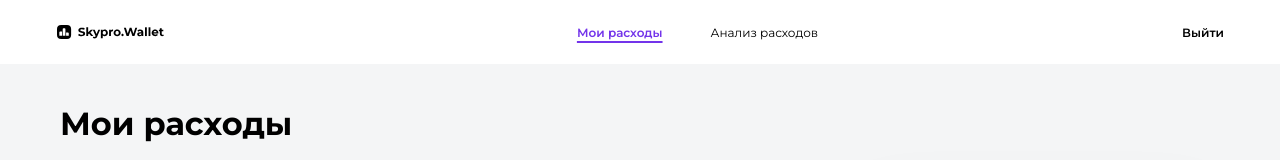
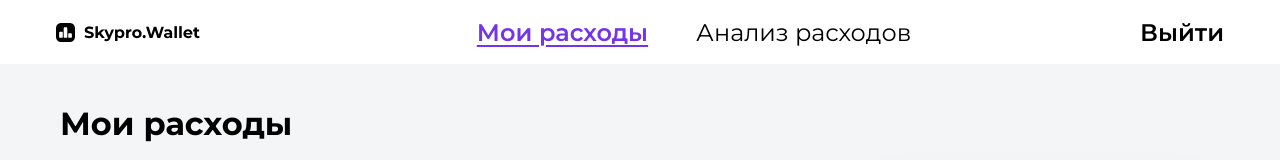
Before and after one commit to Statika3k/skypro-wallet, a React (Vite) app: page / in a window 1280 px wide. Shown: the top 160 px of the page. Built offline with nearby package versions, Linux system fonts and the light colour scheme; no server answers; sample sign-in values are in the browser's storage.

Commit message:
изменил размеры заголовков в хедере

```diff
--- a/src/components/Header/Header.styled.js
+++ b/src/components/Header/Header.styled.js
@@ -17,24 +17,27 @@ export const Container = styled.div`
   padding: 0 16px;
   justify-content: space-between;
 
-    @media (max-width: 376px) {
-  background-color: #F4F5F6;
+  @media (max-width: 376px) {
+    background-color: #f4f5f6;
   }
 `;
 
 export const HeaderLogo = styled.div`
   img {
     display: block;
-    width: 109px;
-    height: 14px;
+    width: auto;
+    height: 19px; /* ← десктоп */
     object-fit: contain;
   }
 
   /* Отступ между логотипом и навигацией на десктопе */
   margin-right: 48px;
 
-  @media (max-width: 768px) {
-    margin-right: 0; /* на мобилке — без отступа (он будет у MobileCurrentPage) */
+  @media (max-width: 376px) {
+    margin-right: 0;
+    img {
+      height: 14px;
+    }
   }
 `;
 
@@ -48,14 +51,14 @@ export const HeaderNav = styled.div`
   }
 `;
 
-// Мобильное название
+// Мобильное название (текст + стрелка)
 export const MobileCurrentPage = styled.div`
   display: none;
   align-items: center;
   gap: 8px;
-  font-size: 12px;
+  font-size: 12px; /* ← мобилка */
   font-weight: 600;
-  color: #7334EA;
+  color: #7334ea;
   white-space: nowrap;
   flex-shrink: 1;
   min-width: 0;
@@ -63,7 +66,7 @@ export const MobileCurrentPage = styled.div`
 
   .mobile-page-title {
     text-decoration: underline;
-    text-decoration-color: #7334EA;
+    text-decoration-color: #7334ea;
     text-decoration-thickness: 2px;
     text-underline-offset: 4px;
   }
@@ -106,7 +109,7 @@ export const MobileMenuItem = styled(Link)`
   text-decoration: none;
   padding: 7px 14px;
   border-radius: 24px;
-  font-size: 16px;
+  font-size: 10px;
   font-weight: 500;
   cursor: pointer;
   display: flex;
@@ -115,14 +118,14 @@ export const MobileMenuItem = styled(Link)`
   min-height: 26px;
   white-space: nowrap;
 
-  background-color: #F4F5F6;
+  background-color: #f4f5f6;
   color: #000000;
 
   ${({ $active }) =>
     $active &&
     `
-      background-color: #F1EBFD;
-      color: #7334EA;
+      background-color: #f1ebfd;
+      color: #7334ea;
     `}
 
   &:hover {
@@ -130,40 +133,50 @@ export const MobileMenuItem = styled(Link)`
   }
 `;
 
+// Ссылки в десктопной навигации
 export const NavLink = styled(Link)`
   text-decoration: none;
   color: #000000;
   font-weight: ${({ $active }) => ($active ? '600' : '400')};
-  font-size: 12px;
+  font-size: 24px; /* ← десктоп */
   cursor: pointer;
 
   ${({ $active }) =>
     $active &&
     `
-      color: #7334EA;
+      color: #7334ea;
       text-decoration: underline;
-      text-decoration-color: #7334EA;
+      text-decoration-color: #7334ea;
       text-decoration-thickness: 2px;
       text-underline-offset: 4px;
     `}
 
   &:hover:not([data-active='true']) {
-    color: #7334EA;
+    color: #7334ea;
     font-weight: 600;
+  }
+
+  @media (max-width: 376px) {
+    font-size: 12px; /* ← мобилка */
   }
 `;
 
+// Кнопка "Выйти"
 export const LogoutButton = styled.button`
   background: none;
   border: none;
   color: #000000;
   font-family: inherit;
-  font-size: 12px;
+  font-size: 24px; /* ← десктоп */
   font-weight: 600;
   cursor: pointer;
   padding: 0;
 
   &:hover {
-    color: #7334EA;
+    color: #7334ea;
+  }
+
+  @media (max-width: 376px) {
+    font-size: 12px; /* ← мобилка */
   }
 `;
```
